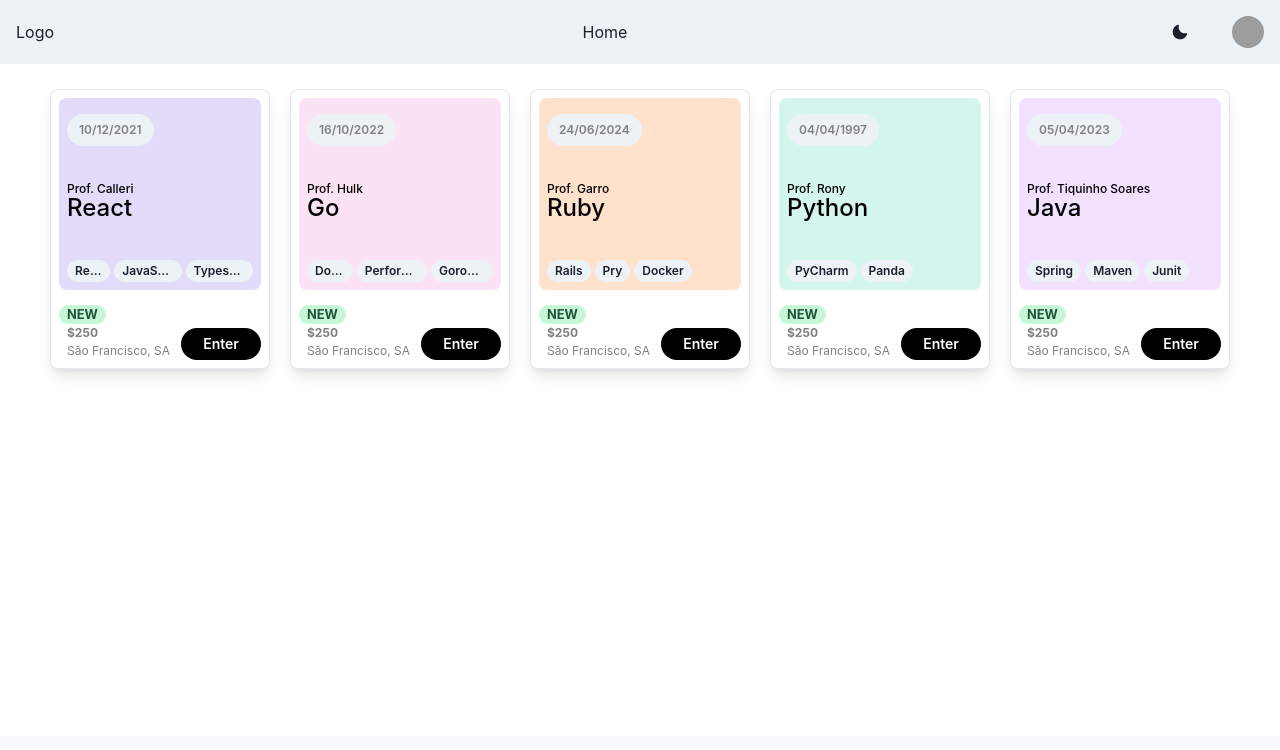
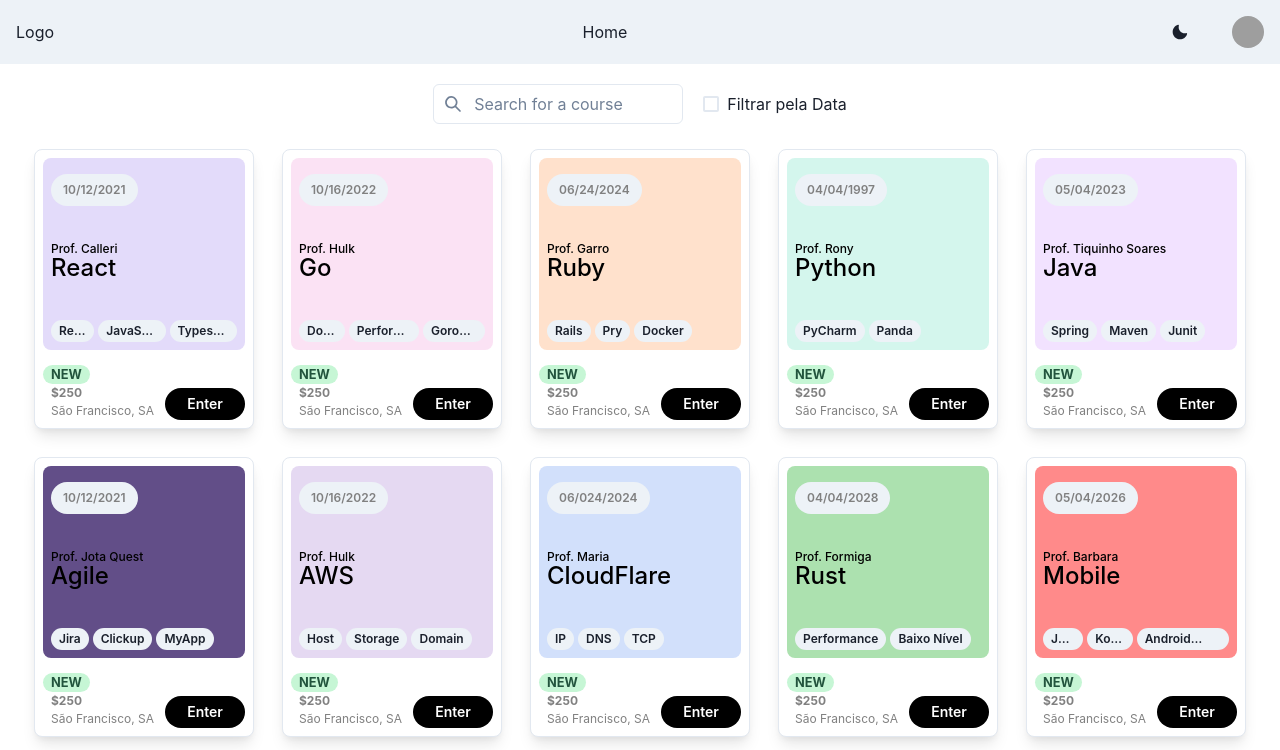
Before and after one commit to MateusGuedess/course-list, a React (Vite) app: page / in a window 1280 px wide. Shown: the top 750 px of the page. Built offline with nearby package versions, Linux system fonts and the light colour scheme; grey boxes are pictures that could not be loaded.

Commit message:
feature: add filter by date

```diff
--- /dev/null
+++ b/src/components/molecules/search/search.component.tsx
@@ -0,0 +1,15 @@
+import { SearchIcon } from "@chakra-ui/icons"
+import { Input, InputGroup, InputLeftElement } from "@chakra-ui/react"
+
+function SearchComponent({...props}) {
+  return (
+    <InputGroup w="auto">
+        <InputLeftElement pointerEvents='none'>
+            <SearchIcon color='gray.500' />
+        </InputLeftElement>
+        <Input {...props} />
+  </InputGroup>
+  )
+}
+
+export default SearchComponent
--- a/src/components/molecules/theme-card/theme-card.component.tsx
+++ b/src/components/molecules/theme-card/theme-card.component.tsx
@@ -9,8 +9,8 @@
     Tooltip,
     useColorModeValue
 } from '@chakra-ui/react'
+import { ICourse } from '../../../pages/home'
 import ActionContainer from './theme-card-actions.component'
-import { ICourse } from '../../../pages/home'
 
 export default function ThemeCardComponent({title, color, tags, date, teacher}: Omit<ICourse, "id">) {
   return (
@@ -41,14 +41,12 @@
             </Box>
 
             <Flex gap={1}>
-                {tags.map((tag) =>
-                    <>
-                        <Tooltip label={tag}>
+                {tags.map((tag, index) =>
+                        <Tooltip label={tag} key={`${tag}-${index}`}>
                             <Tag size='sm' w="fit-content" pt={1} pb={1} borderRadius='full'>
                                 <TagLabel fontSize={12} fontWeight={600}>{tag}</TagLabel>
                             </Tag>
                         </Tooltip>
-                    </>
                 )}
             </Flex>
         </Flex>
--- a/src/data/courses.json
+++ b/src/data/courses.json
@@ -20,7 +20,7 @@
             "Goroutines"
         ],
         "color": "#fbe2f4",
-        "date": "16/10/2022",
+        "date": "10/16/2022",
         "teacher": "Hulk"
     },
     {
@@ -32,7 +32,7 @@
             "Docker"
         ],
         "color": "#ffe1cc",
-        "date": "24/06/2024",
+        "date": "06/24/2024",
         "teacher": "Garro"
     },
     {
@@ -57,5 +57,87 @@
         "color": "#f2e2ff",
         "date": "05/04/2023",
         "teacher": "Tiquinho Soares"
+    },
+    {
+        "id": 6,
+        "title": "Agile",
+        "tags": [
+            "Jira",
+            "Clickup",
+            "MyApp"
+        ],
+        "color": "#624E88",
+        "date": "10/12/2021",
+        "teacher": "Jota Quest"
+    },
+    {
+        "id": 7,
+        "title": "AWS",
+        "tags": [
+            "Host",
+            "Storage",
+            "Domain"
+        ],
+        "color": "#E5D9F2",
+        "date": "10/16/2022",
+        "teacher": "Hulk"
+    },
+    {
+        "id": 8,
+        "title": "CloudFlare",
+        "tags": [
+            "IP",
+            "DNS",
+            "TCP"
+        ],
+        "color": "#D2E0FB",
+        "date": "06/024/2024",
+        "teacher": "Maria"
+    },
+    {
+        "id": 9,
+        "title": "Rust",
+        "tags": [
+            "Performance",
+            "Baixo Nível"
+        ],
+        "color": "#ACE1AF",
+        "date": "04/04/2028",
+        "teacher": "Formiga"
+    },
+    {
+        "id": 10,
+        "title": "Mobile",
+        "tags": [
+            "Java",
+            "Kotlin",
+            "Android Studio"
+        ],
+        "color": "#FF8A8A",
+        "date": "05/04/2026",
+        "teacher": "Barbara"
+    },
+    {
+        "id": 11,
+        "title": "CloudFlare",
+        "tags": [
+            "IP",
+            "DNS",
+            "TCP"
+        ],
+        "color": "#D2E0FB",
+        "date": "09/24/2025",
+        "teacher": "Maria"
+    },
+    {
+        "id": 12,
+        "title": "Rust",
+        "tags": [
+            "Performance",
+            "Baixo Nível"
+        ],
+        "color": "#FFE9D0",
+        "date": "04/04/2997",
+        "teacher": "Kipper Dev"
     }
 ]
--- a/src/pages/home.tsx
+++ b/src/pages/home.tsx
@@ -1,5 +1,6 @@
-import { Flex } from '@chakra-ui/react'
+import { Checkbox, Flex } from '@chakra-ui/react'
 import { useMemo, useState } from 'react'
+import SearchComponent from '../components/molecules/search/search.component'
 import ThemeCardComponent from '../components/molecules/theme-card/theme-card.component'
 import courses from '../data/courses.json'
 
@@ -14,12 +15,26 @@
 
 function Home() {
     const [search, setSearch] = useState("")
+    const [filterByDate, setFilterByDate] = useState(false)
 
-    const filteredCourses = useMemo(() => courses.filter((course: ICourse) => course.title.includes(search)), [search])
+    const filteredCourses = useMemo(() =>
+        courses
+    .filter((course: ICourse) => {
+        const currentDate = new Date().setHours(0, 0, 0, 0)
+        const courseDate = new Date(course.date).setHours(0, 0, 0, 0)
+        if (!filterByDate) {
+            return course.title.toLowerCase().includes(search.toLowerCase())
+        }
+        return course.title.toLowerCase().includes(search.toLowerCase()) && courseDate >= currentDate
+    }), [search, filterByDate])
 
   return (
     <>
-        <Flex gap={5} w="full" justifyContent="center" h="fit-content" pt={25} pb={25}>
+        <Flex mt={5} justifyContent="center" alignContent="center">
+            <SearchComponent w={250} placeholder="Search for a course" onChange={(e) => setSearch(e.target.value)} />
+            <Checkbox ml={5} defaultChecked={filterByDate} onChange={(e) => setFilterByDate(prevState => !prevState)}>Filtrar pela Data</Checkbox>
+        </Flex>
+        <Flex flexWrap="wrap" justifyContent="center" alignContent="center" gap={7} w="full" h="fit-content" pt={25} pb={25}>
             {
                 filteredCourses.map(({id, title, color, tags, date, teacher}: ICourse) => (
                     <ThemeCardComponent key={id} title={title} color={color} tags={tags} date={date} teacher={teacher}/>
```
